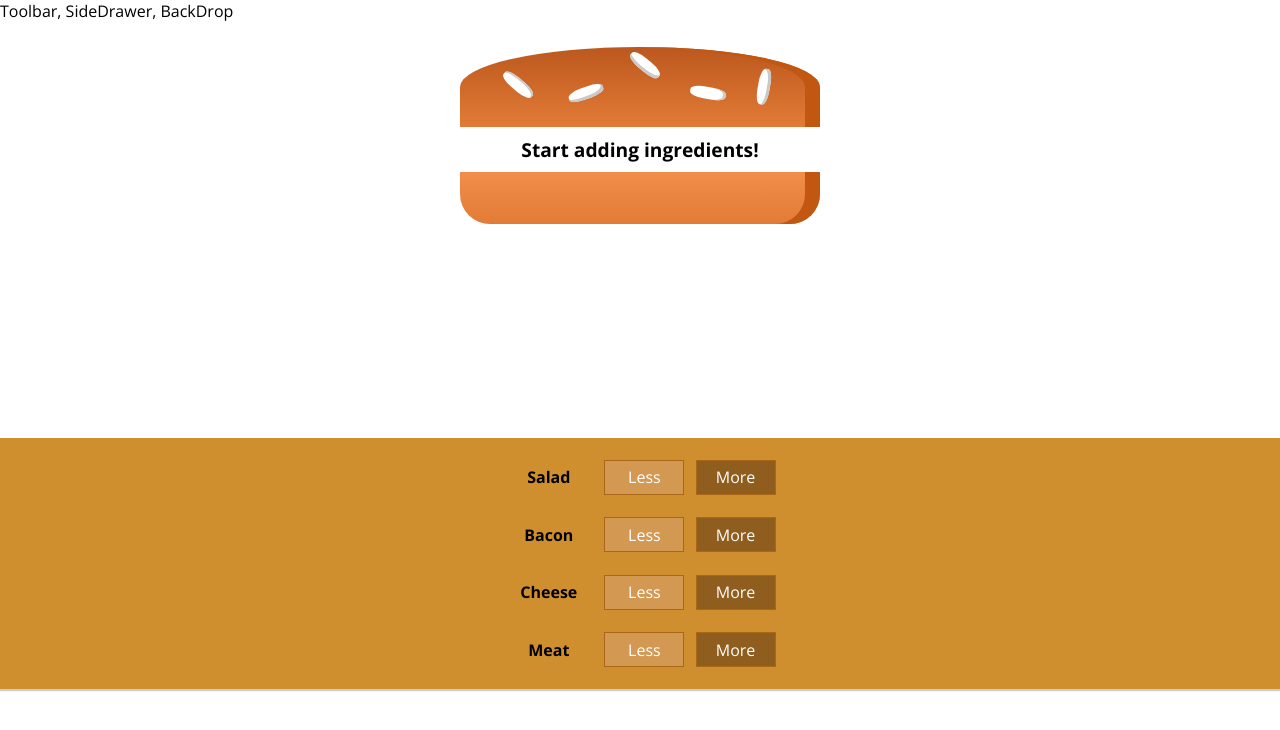
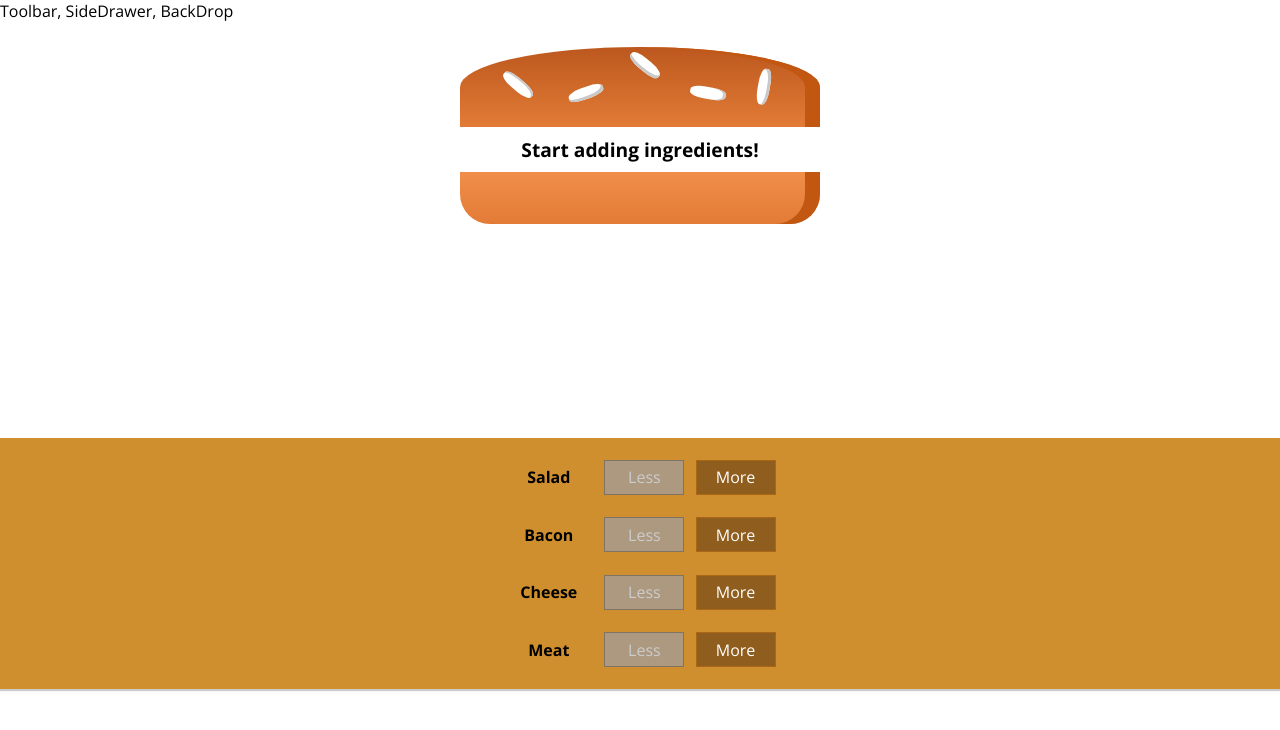
Before and after one commit to StephanOrgiazzi/burger-shack, a React app: page / in a window 1280 px wide. Shown: the top 730 px of the page. Built offline with nearby package versions, Linux system fonts and the light colour scheme.

Commit message:
updated BurgerBuilder with BuildControls

```diff
--- a/src/components/Burger/BuildControls/BuildControl/BuildControl.js
+++ b/src/components/Burger/BuildControls/BuildControl/BuildControl.js
@@ -6,8 +6,13 @@ const buildControl = (props) => {
     return (
         <div className={classes.BuildControl}>
             <div className={classes.Label}>{props.label}</div>
-            <button className={classes.Less}>Less</button>
-            <button className={classes.More} onClick={props.ingredientAdded} >More</button>
+            <button
+                className={classes.Less}
+                onClick={props.ingredientRemoved}
+                disabled={props.disabled} >Less</button>
+            <button
+                className={classes.More}
+                onClick={props.ingredientAdded} >More</button>
         </div>
     )
 };
--- a/src/components/Burger/BuildControls/BuildControls.js
+++ b/src/components/Burger/BuildControls/BuildControls.js
@@ -17,7 +17,9 @@ const buildControls = (props) => {
                 return <BuildControl
                     key={control.type}
                     label={control.label}
-                    ingredientAdded={() => props.ingredientAdded(control.type)} />
+                    ingredientAdded={() => props.ingredientAdded(control.type)}
+                    ingredientRemoved={() => props.ingredientRemoved(control.type)}
+                    disabled={props.disabled[control.type]} />
             })}
         </div>
     )
--- a/src/containers/BurgerBuilder/BurgerBuilder.js
+++ b/src/containers/BurgerBuilder/BurgerBuilder.js
@@ -26,9 +26,7 @@ class BurgerBuilder extends Component {
     addIngredientHandler = (type) => {
         let previousCount = this.state.ingredients[type];
         const updatedCount = previousCount + 1;
-        const updatedIngredients = {
-            ...this.state.ingredients
-        };
+        const updatedIngredients = {...this.state.ingredients};
         updatedIngredients[type] = updatedCount;
         let priceAddition = INGREDIENT_PRICES[type];
         const previousPrice = this.state.totalPrice;
@@ -40,15 +38,37 @@ class BurgerBuilder extends Component {
     }
 
     removeIngredientHandler = (type) => {
-
+        let previousCount = this.state.ingredients[type];
+        if (previousCount <= 0) {
+            return;
+        }
+        const updatedCount = previousCount - 1;
+        const updatedIngredients = {...this.state.ingredients};
+        updatedIngredients[type] = updatedCount;
+        let priceSubstraction = INGREDIENT_PRICES[type];
+        const previousPrice = this.state.totalPrice;
+        let updatedPrice = previousPrice - priceSubstraction;
+        this.setState({
+            totalPrice: updatedPrice,
+            ingredients: updatedIngredients,
+        });
     }
 
     render() {
+
+        const disabledInfo = {...this.state.ingredients};
+        for (let key in disabledInfo) {
+            disabledInfo[key] = disabledInfo[key] <= 0;
+        }
+
         return (
             <React.Fragment>
                 <Burger ingredients={this.state.ingredients}/>
                 <div>
-                    <BuildControls ingredientAdded={this.addIngredientHandler} />
+                    <BuildControls
+                        ingredientAdded={this.addIngredientHandler}
+                        ingredientRemoved={this.removeIngredientHandler}
+                        disabled={disabledInfo} />
                 </div>
             </React.Fragment>
         );
```
